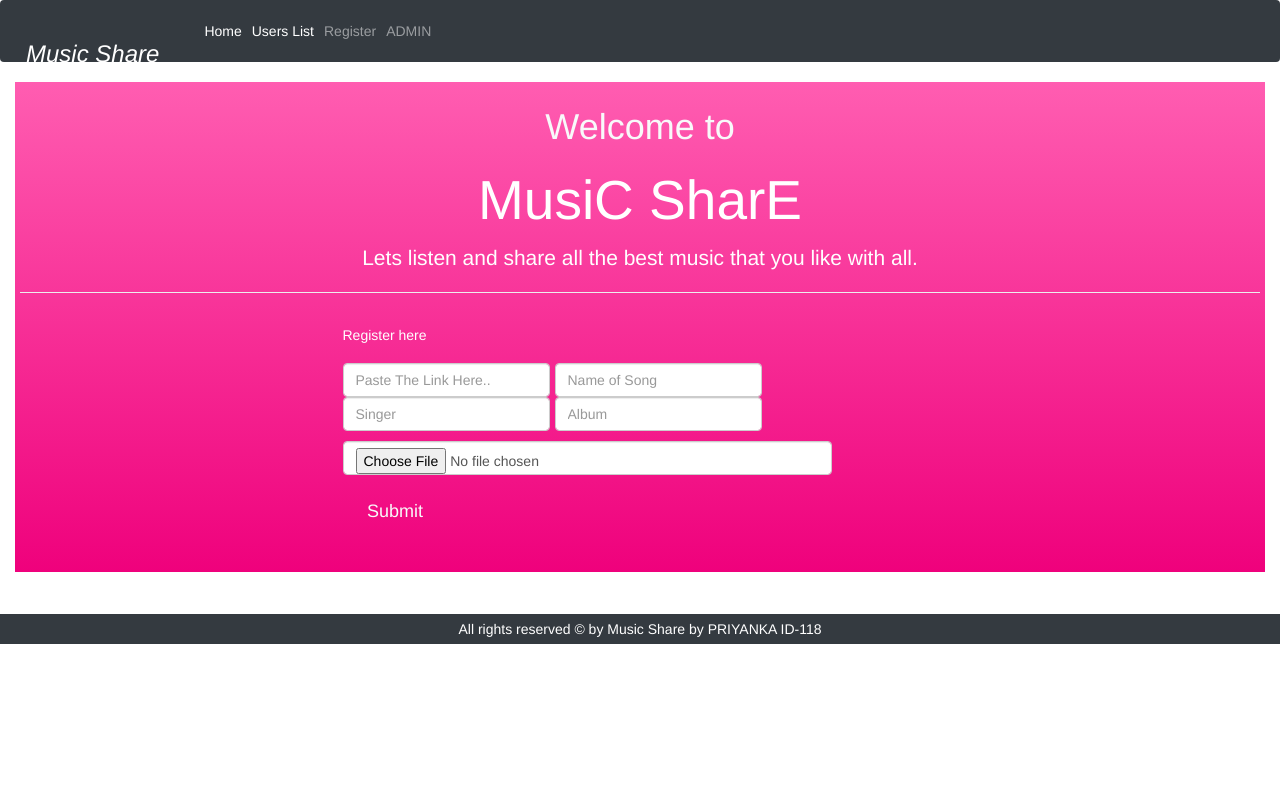
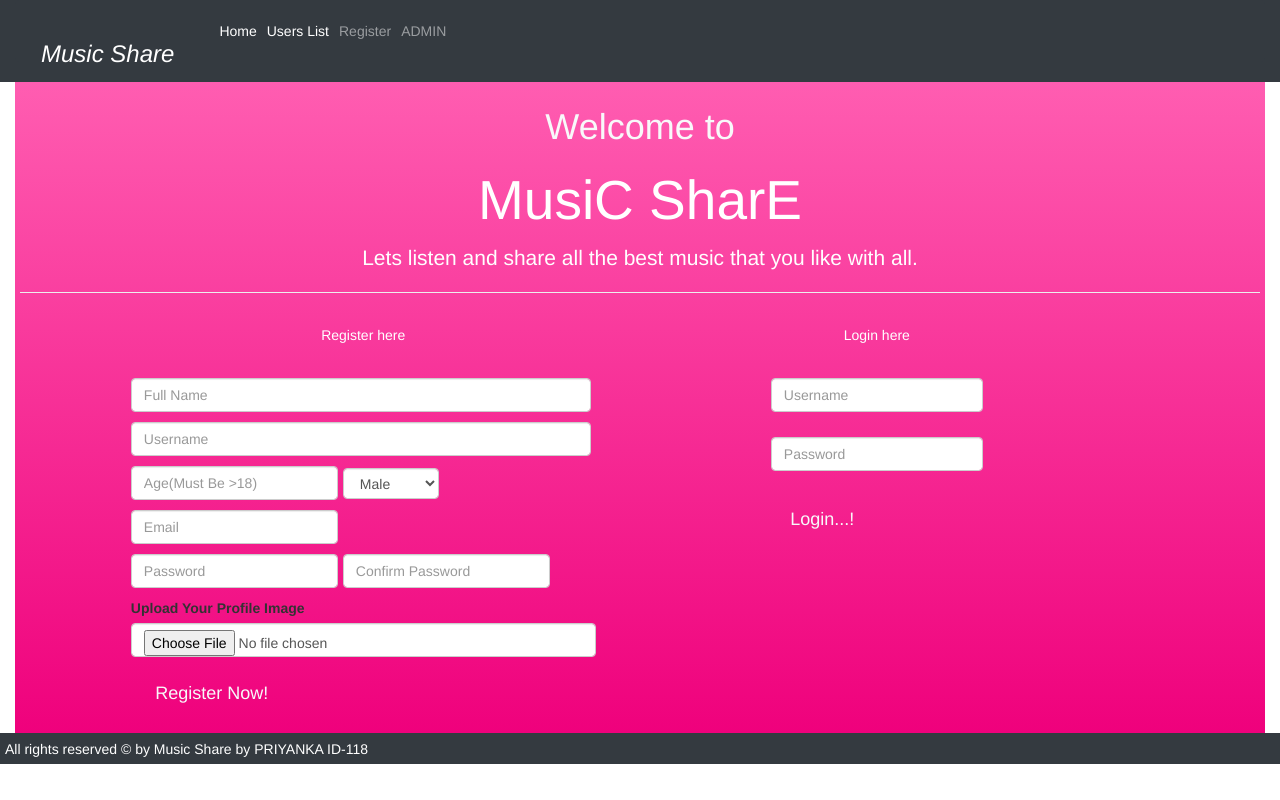
Before and after one commit to priyanka11170320118/ONLINE-MUSIC-SHARING-SITE, a PHP site: page /index.php in a window 1280 px wide. Run offline with PHP 8.4, Linux system fonts and the light colour scheme; some libraries are stand-ins or nearby versions.

Commit message:
Add files via upload

```diff
--- a/footer.php
+++ b/footer.php
@@ -1,13 +1,13 @@
 
 <!-- --------------------------------------Footer ----------------------------------------- -->
-   </div>     <!-- =========================================
-                          Footer
-        ============================================ -->
-         <!--  <div class="row"> -->
-            <div class="bg-dark p-2 text-center" style="margin-top: 2px;"><!-- fixed-bottom -->
-            <a class="text-white text-center" href="https://github.com/priyanka11170320118/ONLINE-MUSIC-SHARING-SITE"> All rights reserved &copy; by Music Share by PRIYANKA ID-118</a>
+   </div>
+
+<!-- ========================================= Footer ============================================ -->
+          <div class="row bg-dark">
+            <div class="col-md-12 p-2" style="margin-top: 1px;">
+                <a class="text-white text-center" href="https://github.com/priyanka11170320118/ONLINE-MUSIC-SHARING-SITE"> All rights reserved &copy; by Music Share by PRIYANKA ID-118</a>
             </div>
-          <!-- </div> -->
+          </div>
 
     <!-- Optional JavaScript -->
    <script src="./js/jquery-3.2.1.slim.min.js" integrity="sha384-KJ3o2DKtIkvYIK3UENzmM7KCkRr/rE9/Qpg6aAZGJwFDMVNA/GpGFF93hXpG5KkN" crossorigin="anonymous"></script>
--- a/header.php
+++ b/header.php
@@ -19,13 +19,14 @@
                           Nav bar
         ============================================ -->
 
-          <!-- <div class="row"> -->
+          <div class="row bg-dark">
+          <div class="col-md-12">
 
-            <nav class="row navbar navbar-expand-lg navbar-dark bg-dark">
+            <nav class="navbar navbar-expand-lg navbar-dark bg-dark">
             <button class="navbar-toggler" type="button" data-toggle="collapse" data-target="#navbarTogglerDemo03" aria-controls="navbarTogglerDemo03" aria-expanded="false" aria-label="Toggle navigation">
               <span class="navbar-toggler-icon"></span>
             </button>
-            <a class="navbar-brand" href="#">
+            <a class="navbar-brand" href="index.php">
               <h3>
                 <i>Music Share</i>
               </h3>
@@ -55,17 +56,13 @@
           </nav>
 
 
-         <!--  </div>  -->
+          </div>
+          </div>
 
     <!-- =========================================
                           Nav bar
         ============================================ -->
 
-<!-- <div class="row">
-
-</div> -->
-
-
 
 
 
--- a/index.php
+++ b/index.php
@@ -17,6 +17,63 @@
 
 <!-- //Index  -->
 
+<?php
+include 'db.php';////Connect the Dbase $con
+
+	//------------------------------- REGISTER ---------------------------
+	if (isset($_POST['register'])) {
+		// receive all input values from the form
+		$username = mysqli_real_escape_string($con, $_POST['username']);
+		$user_fullname = mysqli_real_escape_string($con, $_POST['user_fullname']);
+		$user_email = mysqli_real_escape_string($con, $_POST['user_email']);
+		$user_age = mysqli_real_escape_string($con, $_POST['user_age']);
+		$user_gender = mysqli_real_escape_string($con, $_POST['user_gender']);
+		$password_1 = mysqli_real_escape_string($con, $_POST['password_1']);
+		$password_2 = mysqli_real_escape_string($con, $_POST['password_2']);
+
+		//
+		if ($password_1 != $password_2) {
+			array_push($errors, "The two passwords do not match");
+		}
+
+
+				//code for image uploading
+			if($_FILES['user_img']['name'])
+			{
+			move_uploaded_file($_FILES['user_img']['tmp_name'], "../files/".$_FILES['user_img']['name']);
+			$item_img="./files/".$_FILES['user_img']['name'];
+			}
+
+
+			$password = md5($password_1);//encrypt the password before saving in the database
+			//<!-- INSERT INTO `users`(`user_id`, `username`, `password`, `user_fullname`, `user_email`, `user_age`, `user_gender`, `user_img`) VALUES ([value-1],[value-2],[value-3],[value-4],[value-5],[value-6],[value-7],[value-8]) -->
+			$query = "INSERT INTO users (username, password, user_fullname,user_email,user_age,user_gender,user_img)
+					  VALUES('$username', '$password', '$user_fullname', '$user_email', '$user_age', '$user_gender', '$user_img)";
+			mysqli_query($con, $query);
+
+			if(mysqli_query($con, $query))
+				{
+				echo "<script type='text/javascript'>alert('Inserted successfully..!')</script>";
+				$_SESSION['username'] = $username;
+				$_SESSION['success'] = "You are now logged in";
+				// header('location: home.php');
+				}
+				else {
+					echo "<script type='text/javascript'>alert('NOT inserted! ! ! Error!!')</script>";
+				}
+
+
+
+
+	}
+	//------------------------------- REGISTER ---------------------------
+
+
+
+
+
+
+ ?>
 
 
 
@@ -40,6 +97,7 @@
 		      background: linear-gradient(to bottom, #ff5db1 0%,#ef017c 100%);/*W3C,IE10+,FF16+,Chrome26+,Opera12+,Safari7+*/
 		      filter: progid:DXImageTransform.Microsoft.gradient(startColorstr='#ff5db1',endColorstr='#ef017c',GradientType=0);/* IE6-9*/
 		      ">
+
 			  <h1 class="text-center text-light"> Welcome to </h1>
 			  <h1 class="display-2 text-white text-center"> MusiC SharE </h1>
 			  <p class="lead text-white text-center">Lets listen and share all the best music that you like with all.</p>
@@ -49,33 +107,55 @@
 						<!-- ==================================================================== -->
 
 
-						<div class="col-md-5 offset-md-3">
+						<div class="col-md-5 offset-md-1">
 							<!-- ----------------------------------------- -->
 
 							<div class="row m-1 p-1">
-							<form class="text-center" method = "POST" enctype = "multipart/form-data">
+							<form class="form" method = "POST" enctype = "multipart/form-data">
 
-								<div class="form-row p-2">
+								<div class="form-group p-2">
 									<h5 class="text-white text-center">Register here</h5>
 
 								</div>
+									<!-- INSERT INTO `users`(`user_id`, `username`, `password`, `user_fullname`, `user_email`, `user_age`, `user_gender`, `user_img`) VALUES ([value-1],[value-2],[value-3],[value-4],[value-5],[value-6],[value-7],[value-8]) -->
 
+								<div class="form form-row p-2">
+
+
+									<input type="text" name="user_fullname" placeholder="Full Name"  class="form-control form-control form-control-lg mr-sm-2">
+								</div>
+								<div class="form form-row p-2">
+
+						      		<input type="text" name="username" placeholder="Username"  class="form-control form-control form-control-lg mr-sm-2">
+
+								</div>
 								<div class="form-inline form-row p-2">
 
-									<!-- `users`(`user_id`, `username`, `password`, `user_fullname`, `user_email`, `user_age`) -->
+						      		<input type="text" name="user_age" placeholder="Age(Must Be >18)"  class="form-control form-control-lg  mr-sm-2">
+						      		<select type="text" name="user_gender" placeholder="Gender" class="form-control form-control-lg mr-sm-2">
+									  <option>Male</option>
+									  <option>Female</option>
+									  <option>Others</option>
+									  <option>Fussion</option>
 
-									<input type="text" name="song_link" placeholder="Paste The Link Here.."  class="form-control mr-sm-2">
-						      		<input type="text" name="song_name" placeholder="Name of Song"  class="form-control mr-sm-2">
-						      		<input type="text" name="song_singer" placeholder="Singer"  class="form-control mr-sm-2">
-						      		<input type="text" name="song_album" placeholder="Album"  class="form-control mr-sm-2">
+									</select>
+
 								</div>
+								<div class="form-inline form-row p-2">
+									<input type="text" name="user_email" placeholder="Email"  class="form-control form-control form-control-lg mr-sm-2">
+								</div>
+								<div class="form-inline form-row p-2">
+									<input type="password" name="password_1" placeholder="Password"  class="form-control form-control form-control-lg mr-sm-2">
+						      		<input type="password" name="password_2" placeholder="Confirm Password"  class="form-control form-control-lg mr-sm-2">
 
+								</div>
 						      	<div class="form-row p-2">
-						      		<input type="file" name="song_des" placeholder="Write About The song"  class="form-control ">
+						      		<label>Upload Your Profile Image</label>
+						      		<input type="file" name="song_des"  class="form-control form-control-lg ">
 								</div>
 
 								<div class="form-row m-1 p-2">
-									<input type="submit" name="submit" class="btn btn-lg btn-outline-light">
+									<input type="submit" name="register" value="Register Now!" class="btn btn-lg btn-outline-light">
 								</div>
 						    </form>
 						    </div>
@@ -87,9 +167,31 @@
 
 
 
-						<div class="col-md-5 offset-md-3">
+						<div class="col-md-4 offset-md-1">
 							<!-- ----------------------------------------- -->
+							<div class="row m-1 p-1">
+							<form class="form" method = "POST" enctype = "multipart/form-data">
 
+								<div class="form form-group p-2">
+									<h5 class="text-white text-center">Login here</h5>
+
+								</div>
+									<!-- INSERT INTO `users`(`user_id`, `username`, `password`, `user_fullname`, `user_email`, `user_age`, `user_gender`, `user_img`) VALUES ([value-1],[value-2],[value-3],[value-4],[value-5],[value-6],[value-7],[value-8]) -->
+
+								<div class="form form-group p-2">
+						      		<input type="text" name="username" placeholder="Username"  class="form-control form-control-lg mr-sm-2">
+
+								</div>
+
+								<div class="form form-group p-2">
+									<input type="text" name="password" placeholder="Password"  class="form-control form-control-lg mr-sm-2">
+								</div>
+
+
+								<div class="form-row m-1 p-2">
+									<input type="submit" name="login" value="Login...!" class="btn btn-lg btn-outline-light">
+								</div>
+						    </form>
 
 
 							<!-- ----------------------------------------- -->
@@ -114,12 +216,12 @@
 </div>
 
 	<!-- Empty row -->
-	<div class="row">
+<!-- 	<div class="row">
 		<div class="col-md-12">
 			<br>
 			<br>
 		</div>
-	</div>
+	</div> -->
 	<!-- Empty row -->
 
 
```
